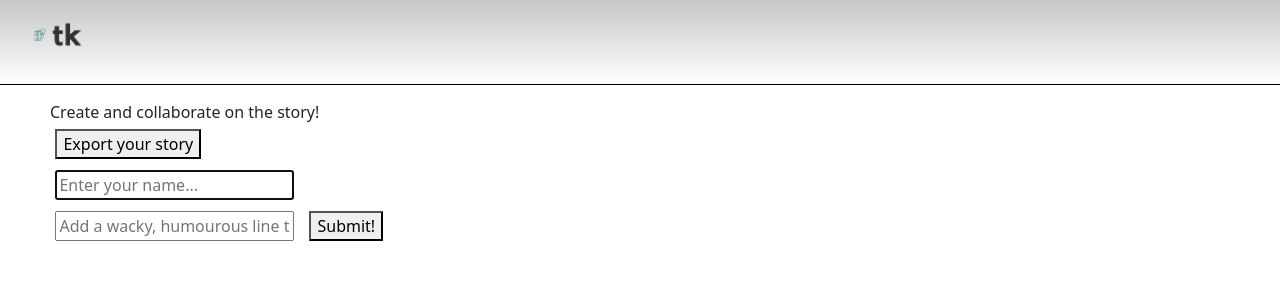
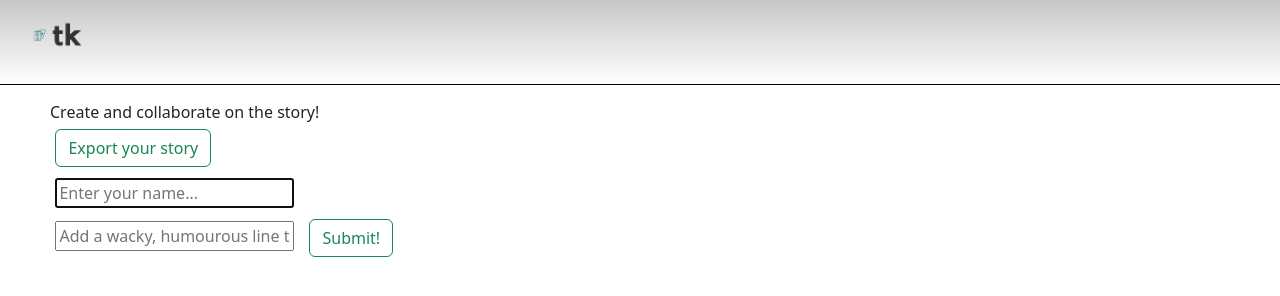
Before and after one commit to unicorks/talekrafter, a plain HTML site: page main.html in a window 1280 px wide. Drawn offline with nearby package versions, Linux system fonts and the light colour scheme.

Commit message:
Update main.html

```diff
--- a/main.html
+++ b/main.html
@@ -91,14 +91,14 @@ button, input {
     </div>
 <div id="main">
     <div id="subtl1">Create and collaborate on the story!</div>
-    <button id="export">Export your story</button>
+    <button id="export" type="button" class="btn btn-outline-success">Export your story</button>
     <div id="story">
         <!-- dynamically add storylines -->
     </div>
     <div id="enter_line">
         <input id='name' type='text' autocomplete="off" autofocus placeholder="Enter your name..."><br>
         <input id='line' type="text" autocomplete="off" placeholder="Add a wacky, humourous line to your story...">
-        <button id="submit">Submit!</button>
+        <button id="submit" type="button" class="btn btn-outline-success">Submit!</button>
     </div>
 </div>
 </body>
```
